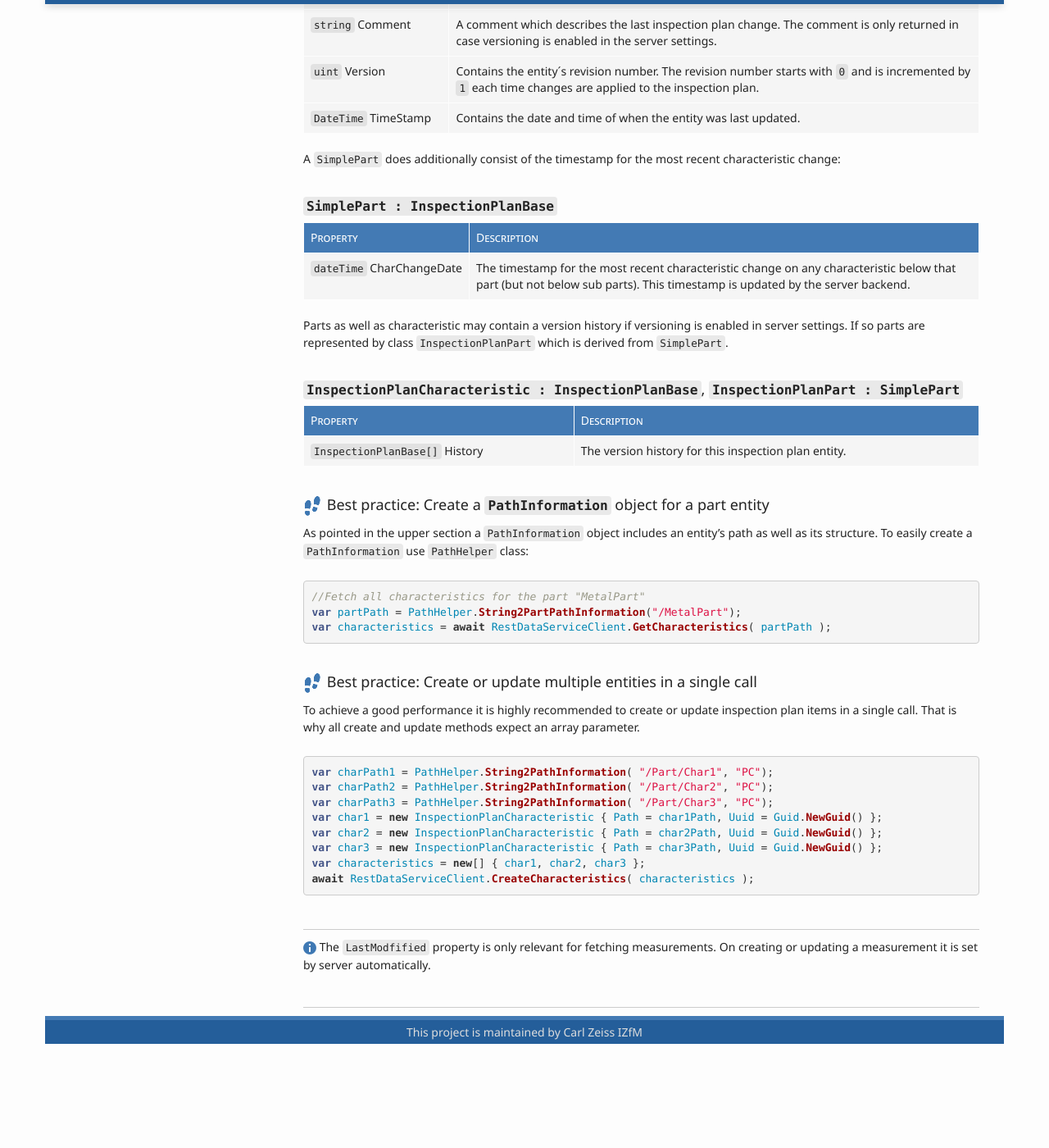
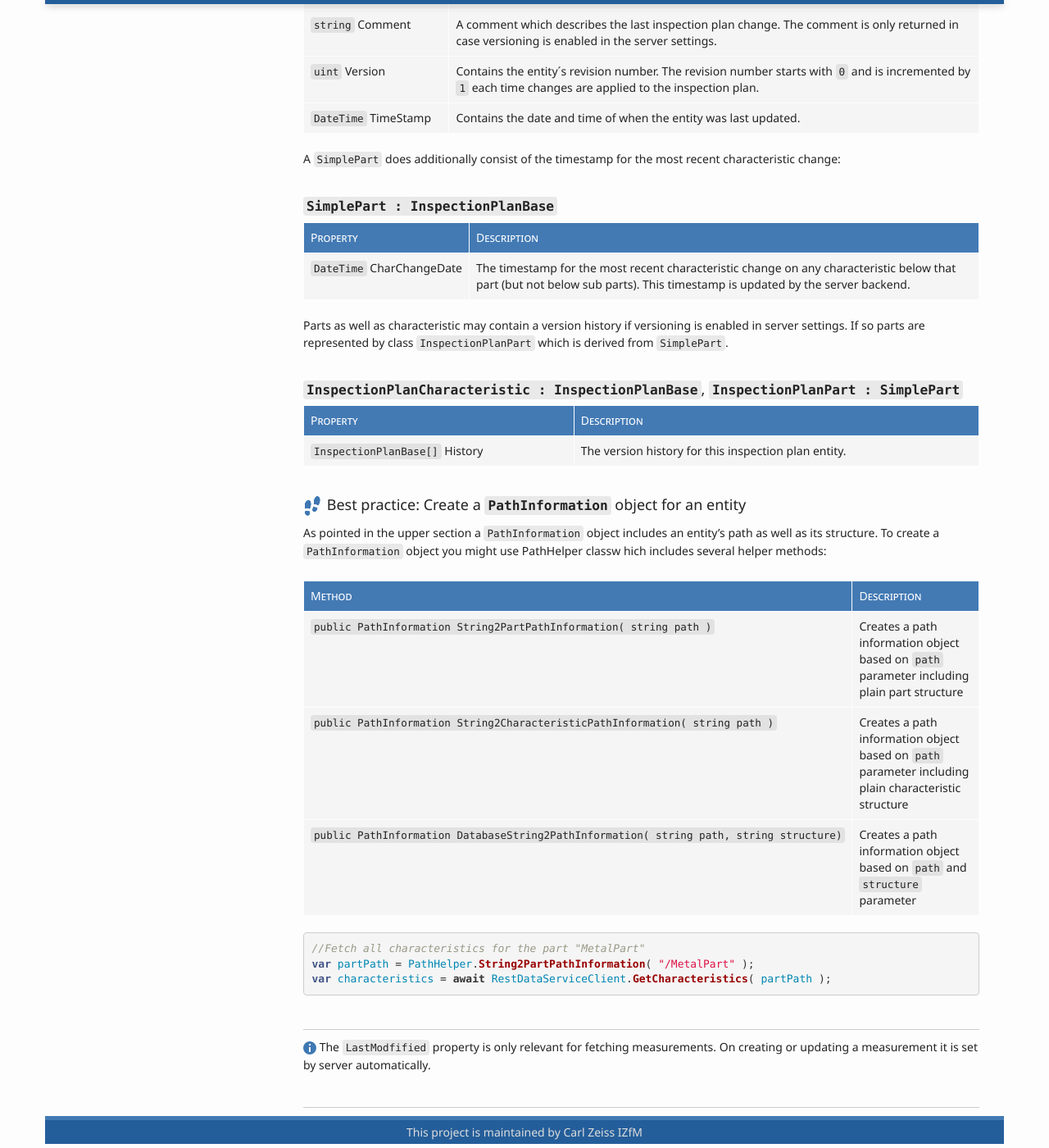
Before and after one commit to ZEISS-PiWeb/PiWeb-Api, a Jekyll site: the page built from _pages/022-basics.md, in a window 1280 px wide and 1400 px high, scrolled down 1000 px. Shown: the whole window at 82% size. Built offline with Jekyll 4.4.1, drawn with Linux system fonts in a browser that asks for light colours; our own code applies the rules of GitHub Pages for plain Markdown files; before the commit the page ends 2278 px from its top, so only the background shows below that.

Commit message:
Further progress

```diff
--- a/_pages/022-basics.md
+++ b/_pages/022-basics.md
@@ -25,7 +25,7 @@ A `SimplePart` does additionally consist of the timestamp for the most recent ch
 {% capture table %}
 Property                                          | Description
 --------------------------------------------------|----------------------------------------------------------------
-<nobr><code>dateTime</code> CharChangeDate</nobr> | The timestamp for the most recent characteristic change on any characteristic below that part (but not below sub parts). This timestamp is updated by the server backend.
+<nobr><code>DateTime</code> CharChangeDate</nobr> | The timestamp for the most recent characteristic change on any characteristic below that part (but not below sub parts). This timestamp is updated by the server backend.
 
 {% endcapture %}
 {{ table | markdownify | replace: '<table>', '<table class="table table-hover">' }}
@@ -43,28 +43,23 @@ Property                                               | Description
 {{ table | markdownify | replace: '<table>', '<table class="table table-hover">' }}
 
 
-{{ site.headers['bestPractice'] }} Create a  `PathInformation` object for a part entity
-As pointed in the upper section a `PathInformation` object includes an entity's path as well as its structure. To easily create a `PathInformation` use `PathHelper` class:
+{{ site.headers['bestPractice'] }} Create a  `PathInformation` object for an entity
+As pointed in the upper section a `PathInformation` object includes an entity's path as well as its structure. To create a `PathInformation` object you might use PathHelper classw hich includes several helper methods:
+
+{% capture table %}
+Method                                                                                                          | Description
+----------------------------------------------------------------------------------------------------------------|-----------------------------------------------------
+<nobr><code>public PathInformation String2PartPathInformation( string path )</code></nobr>                      | Creates a path information object based on `path` parameter including plain part structure
+<nobr><code>public PathInformation String2CharacteristicPathInformation( string path )</code></nobr>            | Creates a path information object based on `path` parameter including plain characteristic structure
+<nobr><code>public PathInformation DatabaseString2PathInformation( string path, string structure)</code></nobr> | Creates a path information object based on `path` and `structure` parameter
+
+{% endcapture %}
+{{ table | markdownify | replace: '<table>', '<table class="table table-hover">' }}
 
 {% highlight csharp %}
 //Fetch all characteristics for the part "MetalPart"
-var partPath = PathHelper.String2PartPathInformation("/MetalPart");
+var partPath = PathHelper.String2PartPathInformation( "/MetalPart" );
 var characteristics = await RestDataServiceClient.GetCharacteristics( partPath );
-{% endhighlight %}
-
-{{ site.headers['bestPractice'] }} Create or update multiple entities in a single call
-
-To achieve a good performance it is highly recommended to create or update inspection plan items in a single call. That is why all create and update methods expect an array parameter.
-
-{% highlight csharp %}
-var charPath1 = PathHelper.String2PathInformation( "/Part/Char1", "PC");
-var charPath2 = PathHelper.String2PathInformation( "/Part/Char2", "PC");
-var charPath3 = PathHelper.String2PathInformation( "/Part/Char3", "PC");
-var char1 = new InspectionPlanCharacteristic { Path = char1Path, Uuid = Guid.NewGuid() };
-var char2 = new InspectionPlanCharacteristic { Path = char2Path, Uuid = Guid.NewGuid() };
-var char3 = new InspectionPlanCharacteristic { Path = char3Path, Uuid = Guid.NewGuid() };
-var characteristics = new[] { char1, char2, char3 };
-await RestDataServiceClient.CreateCharacteristics( characteristics );
 {% endhighlight %}
 
 <h2 id="{{page.sections['basics']['secs']['measurementsValues'].anchor}}">{{page.sections['basics']['secs']['measurementsValues'].title}}</h2>
```
Also changed, not shown: _pages/021-general_new.md (+16 -3 lines).
